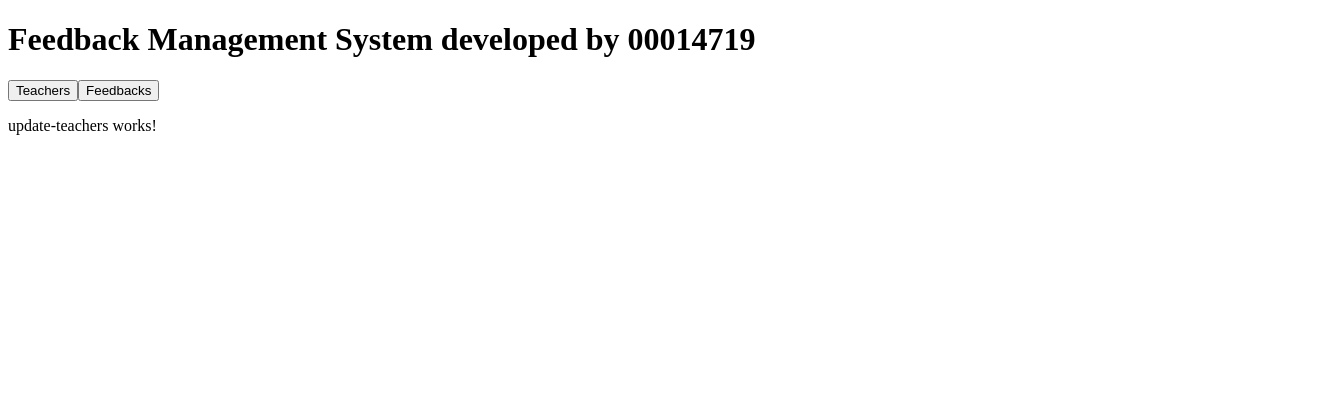
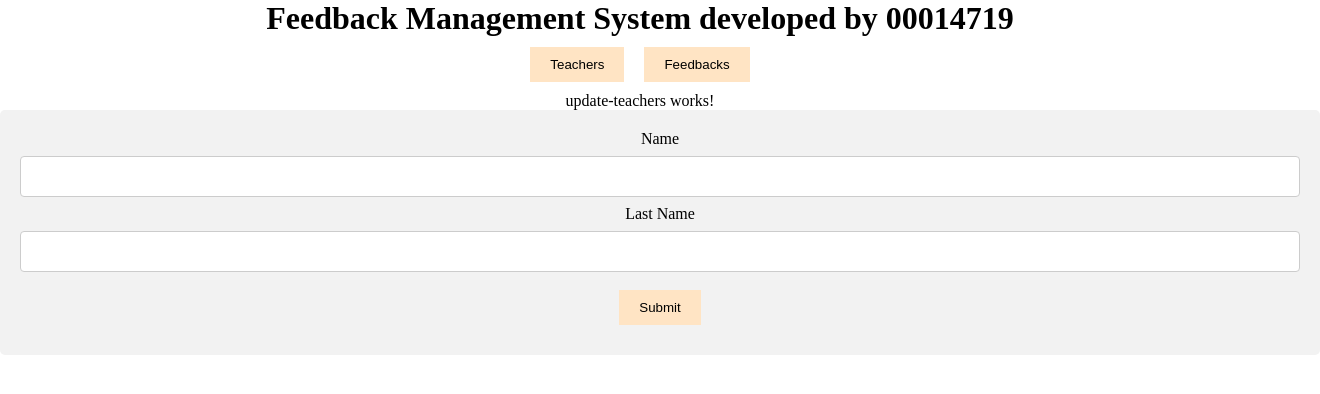
Before and after one commit to 00014719/WAD_CW_00014719, an Angular app in the folder SPA_00014719/: page /editTeacher/1 in a window 1280 px wide. Shown: the top 394 px of the page, 1320 px wide, since content can reach past the window. Built offline with nearby package versions, Linux system fonts and the light colour scheme.

Commit message:
Add styles

```diff
--- a/SPA_00014719/src/app/pages/create-teachers/create-teachers.component.html
+++ b/SPA_00014719/src/app/pages/create-teachers/create-teachers.component.html
@@ -1,5 +1,6 @@
 <p>create-teachers works!</p>
 
+<div class="form">
     <form (ngSubmit)="createTeacher(teacher); $event.preventDefault()">
         <label for="name">Name</label>
         <input priority="text" name="firstName" [(ngModel)]="teacher.firstName" required/>
@@ -7,3 +8,4 @@
         <input priority="text" name="lastName" [(ngModel)]="teacher.lastName" required/>
         <button priority="submit">Submit</button>
     </form>
+</div>
--- a/SPA_00014719/src/app/pages/update-teachers/update-teachers.component.html
+++ b/SPA_00014719/src/app/pages/update-teachers/update-teachers.component.html
@@ -1 +1,11 @@
 <p>update-teachers works!</p>
+
+<div class="form">
+    <form (ngSubmit)="editTeacher(teacher); $event.preventDefault()">
+        <label for="name">Name</label>
+        <input priority="text" name="firstName" [(ngModel)]="teacher.firstName" required/>
+        <label for="name">Last Name</label>
+        <input priority="text" name="lastName" [(ngModel)]="teacher.lastName" required/>
+        <button priority="submit">Submit</button>
+    </form>
+</div>
--- a/SPA_00014719/src/app/pages/update-teachers/update-teachers.component.ts
+++ b/SPA_00014719/src/app/pages/update-teachers/update-teachers.component.ts
@@ -1,12 +1,40 @@
-import { Component } from '@angular/core';
+import { Component, OnInit } from '@angular/core';
+import { Teacher } from '../../services/models/teacher.model';
+import { TeacherService } from '../../services/teacher.service';
+import { ActivatedRoute, Router } from '@angular/router';
+import { FormsModule } from '@angular/forms';
 
 @Component({
   selector: 'app-update-teachers',
   standalone: true,
-  imports: [],
+  imports: [FormsModule],
   templateUrl: './update-teachers.component.html',
   styleUrl: './update-teachers.component.css'
 })
-export class UpdateTeachersComponent {
+export class UpdateTeachersComponent implements OnInit {
+  teacher: Teacher = {
+    id: 0,
+    firstName: '',
+    lastName: ''
+  }
 
+  teacherId = 0;
+
+  constructor(private teacherService: TeacherService,
+    private router: Router,
+    private route: ActivatedRoute,){}
+
+  ngOnInit(): void {
+    const teacherId = this.route.snapshot.paramMap.get('id');
+    this.teacherId = teacherId ? + teacherId : 0;
+  }
+
+  editTeacher(teacher: Teacher){
+    this.teacherService.updateTeacher(this.teacherId, teacher)
+      .subscribe(
+        response => {
+          this.router.navigate(['/teachers']);
+        }
+      );
+  }
 }
--- a/SPA_00014719/src/styles.css
+++ b/SPA_00014719/src/styles.css
@@ -1 +1,54 @@
 /* You can add global styles to this file, and also import other style files */
+*{
+    padding: 0;
+    margin: 0;
+    text-align: center;
+    align-content: center;
+}
+
+button{
+    border: none;
+    padding: 10px 20px;
+    margin: 10px 10px;
+    background-color: bisque;
+}
+
+button:hover{
+    cursor: pointer;
+    background-color: cadetblue;
+}
+
+table{
+    border-collapse: collapse;
+    width: 100%;
+}
+
+td, th{
+    border: 1px solid cadetblue;
+    padding: 8px;
+}
+
+th {
+    padding-top: 12px;
+    padding-bottom: 12px;
+    text-align: center;
+    background-color: cadetblue;
+    color: white;
+}
+
+input{
+    width: 100%;
+    padding: 12px 20px;
+    margin: 8px 0;
+    display: inline-block;
+    border: 1px solid #ccc;
+    border-radius: 4px;
+    box-sizing: border-box;
+}
+
+.form{
+    border-radius: 5px;
+    background-color: #f2f2f2;
+    padding: 20px;
+    width: 100%;
+}
```
Lines whose indentation alone changed are shown as unchanged.
